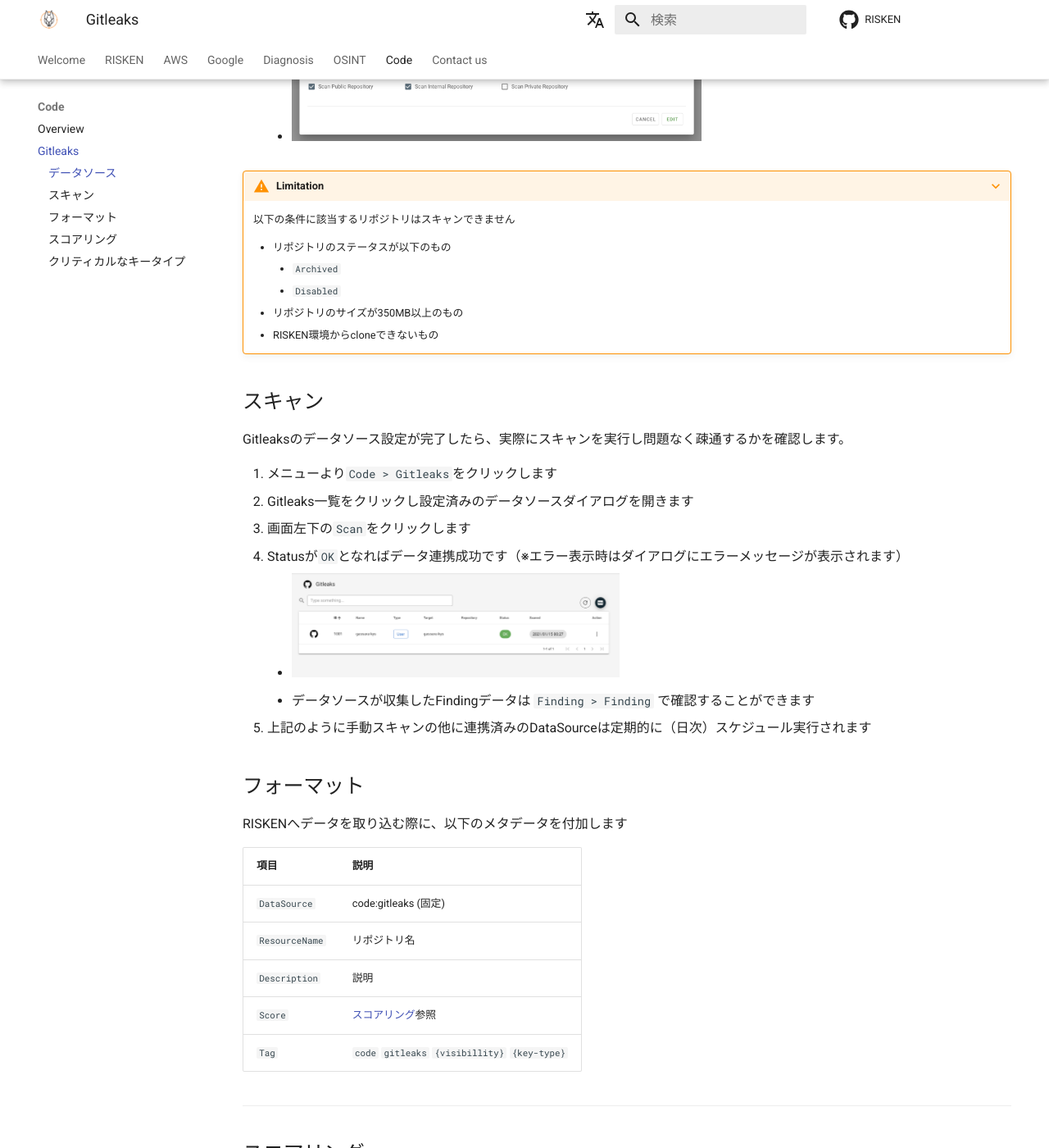
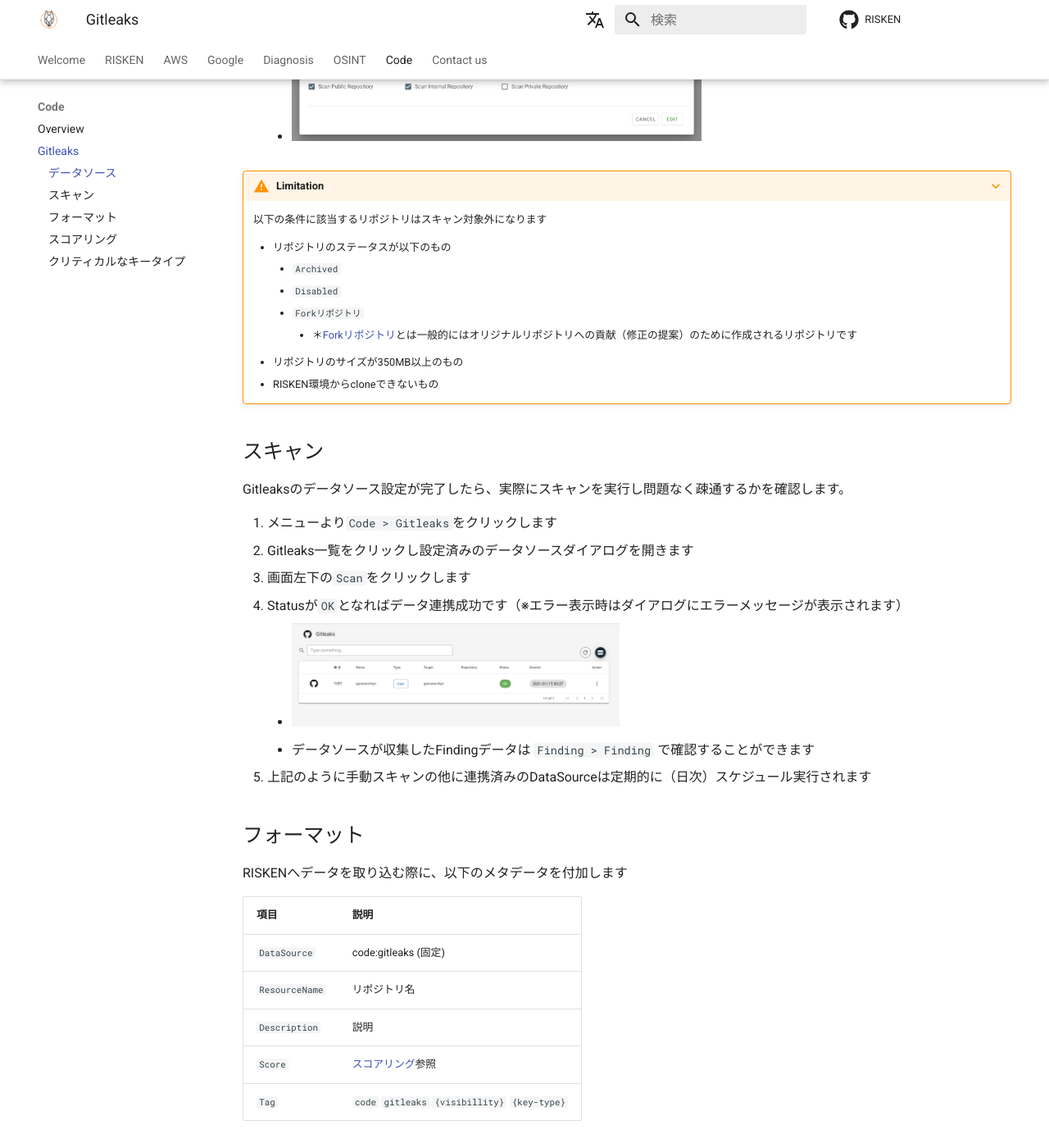
Before and after one commit to ca-risken/doc, an MkDocs documentation site: the page built from docs/code/gitleaks.md, in a window 1280 px wide and 1400 px high, scrolled down 1346 px. Shown: the whole window at 82% size. Built offline with MkDocs 1.6.1 and Material for MkDocs 9.7.7, drawn with Linux system fonts in a browser that asks for light colours; comment, search, counter and statistics services are not loaded; some of the changed text lies outside the part shown.

Commit message:
fix gitleaks

```diff
--- a/docs/code/gitleaks.md
+++ b/docs/code/gitleaks.md
@@ -35,11 +35,13 @@ Gitleaksのデータソース設定について説明します
     - ![Gitleask設定](/img/code/gitleaks_setting.png){style="width:500px"}
 
 ???+ warning "Limitation"
-    以下の条件に該当するリポジトリはスキャンできません
+    以下の条件に該当するリポジトリはスキャン対象外になります
 
     - リポジトリのステータスが以下のもの
         - `Archived`
         - `Disabled`
+        - `Forkリポジトリ`
+            - ＊[Forkリポジトリ](https://docs.github.com/en/github/getting-started-with-github/fork-a-repo)とは一般的にはオリジナルリポジトリへの貢献（修正の提案）のために作成されるリポジトリです
     - リポジトリのサイズが350MB以上のもの
     - RISKEN環境からcloneできないもの
 
@@ -74,7 +76,7 @@ RISKENへデータを取り込む際に、以下のメタデータを付加し
 
 Gitleaksで解析された結果データにはスコアに相当するデータを持っていません
 
-なので、RISKENでは[キータイプ](/code/gitleaks#_5)ごとにリスク判定を加味してスコアリングを行います
+なので、RISKENでは[キータイプ](/code/gitleaks#_5)ごとのリスクを加味してスコアリングしています
 
 ???+ help "Gitleaksのルールセット"
     - Gitleaksはオープンソースなので、[ルールセット](https://github.com/zricethezav/gitleaks/blob/master/config/default.go)も公開されています
```
